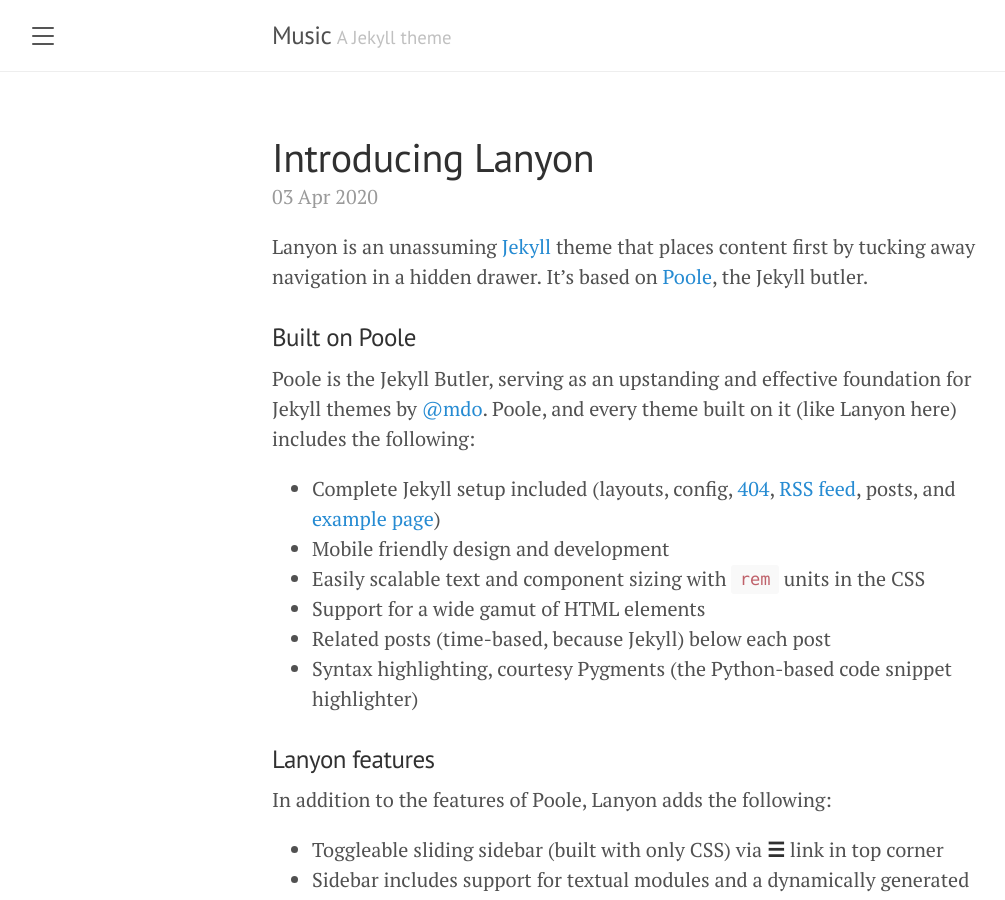
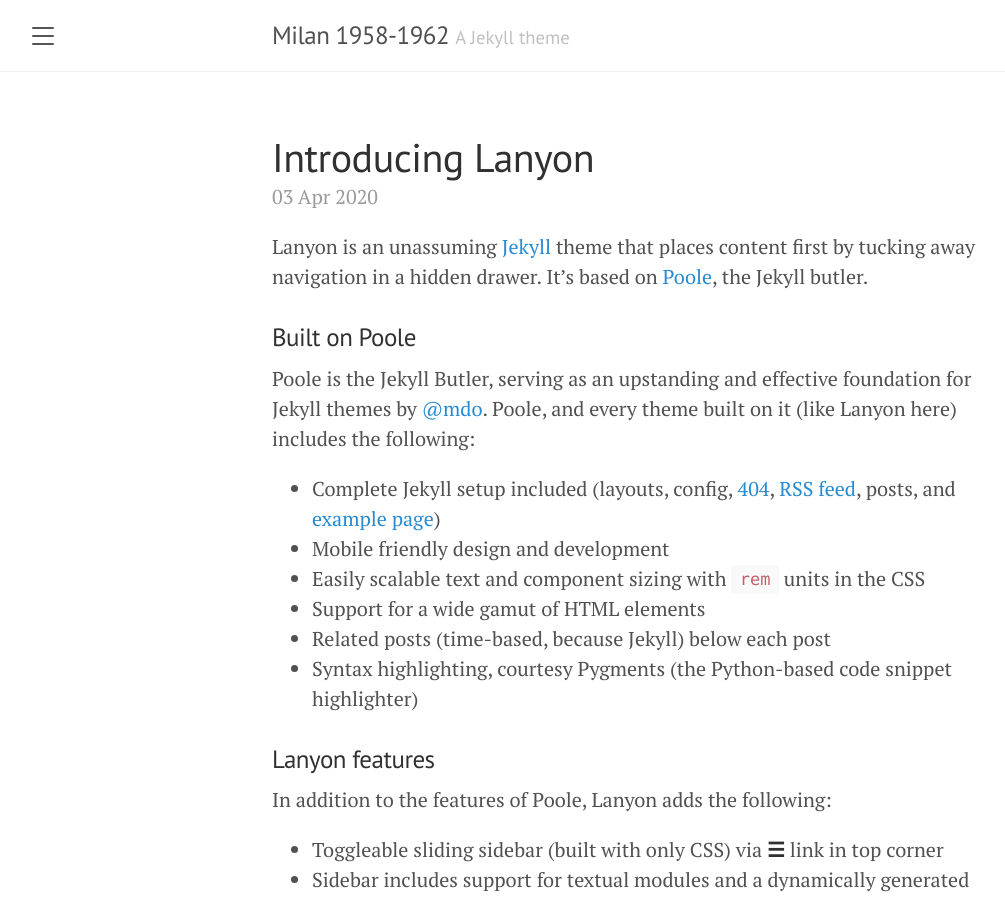
Before and after one commit to musictopography/musictopography.github.io, a Jekyll site: the page built from index.html, in a window 1280 px wide and 900 px high. Shown: the whole window, without its empty margins (8-1013 px from the left). Built offline with Jekyll 4.4.1, drawn with Linux system fonts in a browser that asks for light colours; the list of posts is cut into pages by our own code.

Commit message:
Update _config.yml

```diff
--- a/_config.yml
+++ b/_config.yml
@@ -1,5 +1,5 @@
 # Setup
-title:               Music
+title:               Milan 1958-1962
 tagline:             'A Jekyll theme'
 description:         'A reserved <a href="https://jekyllrb.com" target="_blank">Jekyll</a> theme that places the utmost gravity on content with a hidden drawer. Made by <a href="https://twitter.com/mdo" target="_blank">@mdo</a>.'
 url:                 https://musictopography.github.io/
```
